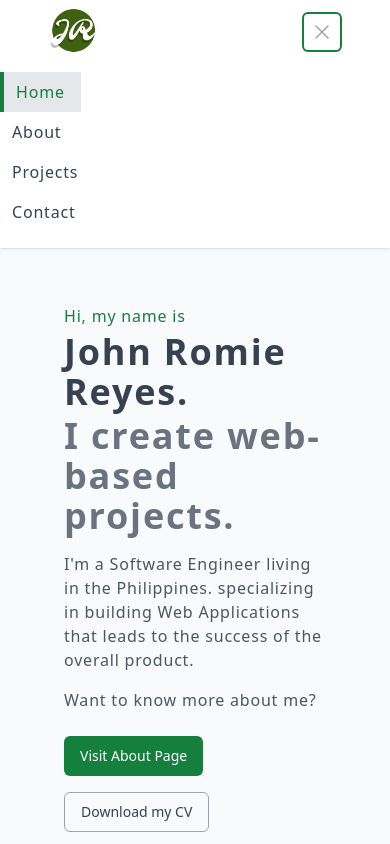
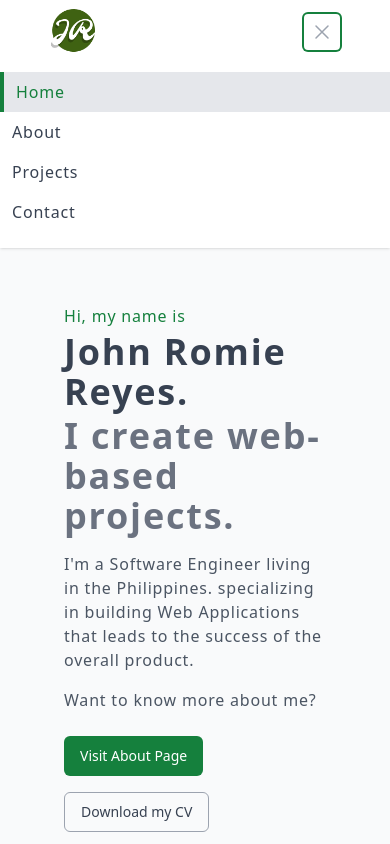
Before and after one commit to jhnrmss/jhnrmss.github.io, a React (Vite) app: page / in a window 390 px wide. Both pictures are taken after a click on the button "Open main menu". Shown: the top 844 px of the page. Built offline with nearby package versions, Linux system fonts and the light colour scheme.

Commit message:
fix/fix navigation css

```diff
--- a/src/components/AppLayout/AppNav/index.tsx
+++ b/src/components/AppLayout/AppNav/index.tsx
@@ -80,13 +80,13 @@ export default function AppNav() {
               </div>
             </div>
           </div>
-          <Disclosure.Panel className="sm:hidden">
+          <Disclosure.Panel className="sm:hidden ">
             <div className="space-y-1 pb-4 pt-2">
               {navigation.map((navigation) => (
                 <NavLink key={navigation.name + "-topbar"} to={navigation.href}>
                   <Disclosure.Button
                     className={cn(
-                      "block hover:bg-gray-200 tracking-wider hover:text-green-700 py-2 pl-3 pr-4 text-base font-medium text-gray-700",
+                      "block w-full text-left hover:bg-gray-200 tracking-wider hover:text-green-700 py-2 pl-3 pr-4 text-base font-medium text-gray-700",
                       activeTab === navigation.href ||
                         (location.pathname === "/" && navigation.href === "/")
                         ? "border-l-4 border-green-700 bg-gray-200 text-green-700"
```
